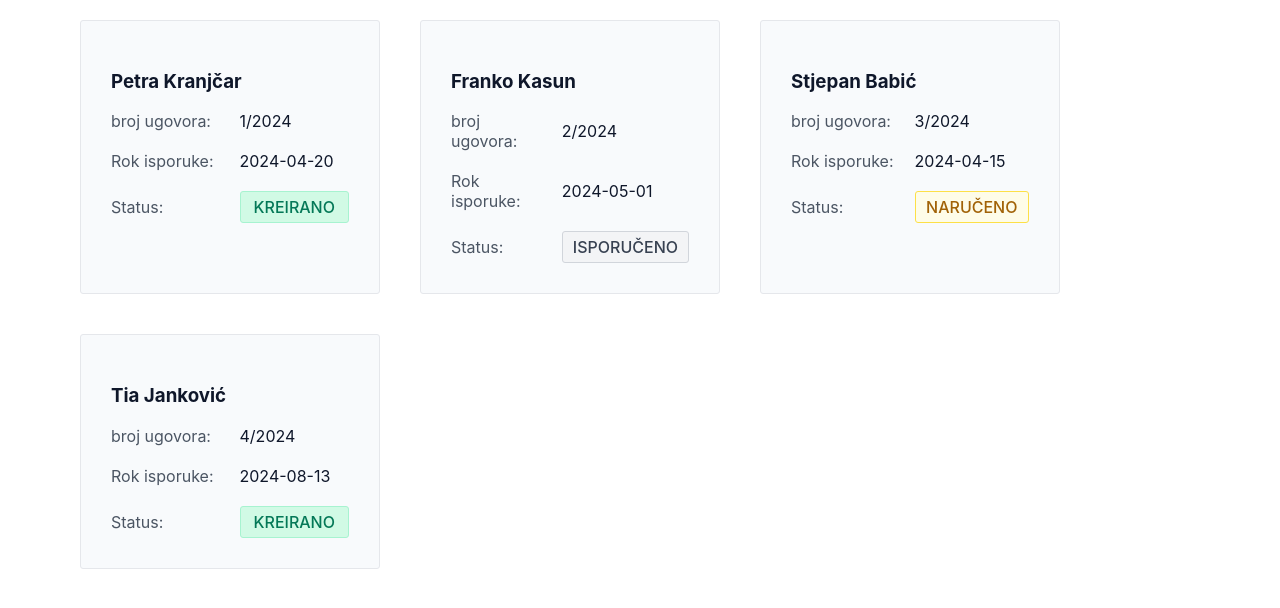
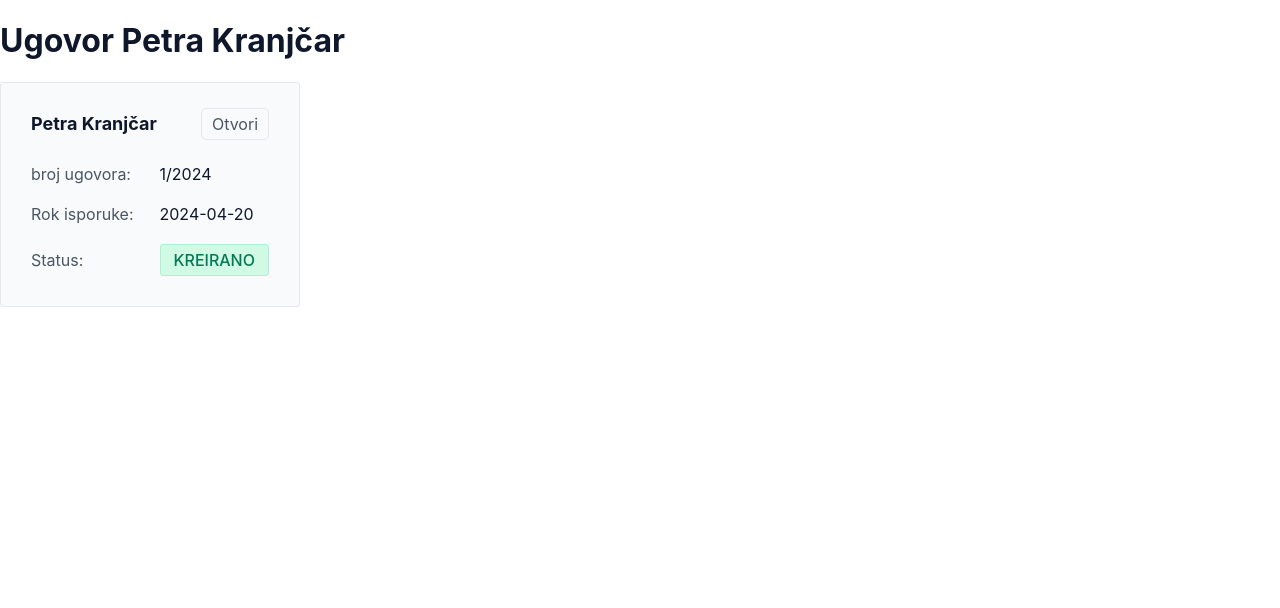
Before and after one commit to IBakija/contractapp, a React (Create React App) app: page /contract/1 in a window 1280 px wide. Shown: the top 608 px of the page. Built offline with nearby package versions, Linux system fonts and the light colour scheme.

Commit message:
feat(routing): added and configured react router

```diff
--- a/package.json
+++ b/package.json
@@ -13,6 +13,7 @@
 		"@types/react-dom": "^18.2.25",
 		"react": "^18.2.0",
 		"react-dom": "^18.2.0",
+		"react-router-dom": "^6.23.0",
 		"react-scripts": "5.0.1",
 		"sass": "^1.75.0",
 		"typescript": "^4.9.5",
--- a/src/App.tsx
+++ b/src/App.tsx
@@ -1,13 +1,16 @@
 import React from 'react';
 import './global-styles/App.scss';
-import Contract from './components/Contract/Contract';
 import ContractList from './components/ContractList/ContractList';
+import { Route, Routes } from 'react-router-dom';
+import HomePage from './pages/HomePage';
+import ContractPage from './pages/ContractPage';
 
 function App() {
     return (
-        <div className="App">
-            <ContractList />
-        </div>
+        <Routes>
+            <Route path="/" element={<HomePage />} />
+            <Route path="/contract/:id" element={<ContractPage />} />
+        </Routes>
     );
 }
 
--- a/src/components/Contract/Contract.module.scss
+++ b/src/components/Contract/Contract.module.scss
@@ -12,6 +12,38 @@
     @media (prefers-color-scheme: dark) {
         background-color: colors.$background-secondary-dark;
         border-color: colors.$border-dark;
+    }
+}
+
+.contractHolder {
+    font-size: large;
+    font-weight: bold;
+    margin-top: 0;
+    margin-bottom: 30px;
+}
+
+.contractLink {
+    position: absolute;
+    right: 30px;
+    top: 25px;
+    text-decoration: none;
+    transition: all 0.2s ease-in-out;
+    color: colors.$text-secondary-light;
+    border: 1px solid colors.$border-light;
+    padding: 5px 10px;
+    border-radius: 5px;
+
+    &:hover {
+        color: colors.$text-primary-light;
+        border-color: colors.$border-grey-light;
+    }
+
+    @media (prefers-color-scheme: dark) {
+        color: colors.$text-secondary-dark;
+
+        &:hover {
+            color: colors.$text-primary-dark;
+        }
     }
 }
 
--- a/src/components/Contract/Contract.tsx
+++ b/src/components/Contract/Contract.tsx
@@ -1,14 +1,6 @@
-import { Item } from '@ark-ui/react/accordion/accordion';
+import { contractData } from '../../constants/contractData';
+import { determineStatus } from '../../constants/determineStatus';
 import style from './Contract.module.scss';
-
-interface contractData {
-    id: number;
-    kupac: string;
-    broj_ugovora: string;
-    datum_akontacije: string;
-    rok_isporuke: string;
-    status: string;
-}
 
 interface Props {
     item: contractData;
@@ -18,22 +10,18 @@ const Contract: React.FC<Props> = (props) => {
     const { item } = props;
     let status = '';
 
-    switch (item.status.toLocaleLowerCase()) {
-        case 'kreirano':
-            status = 'created';
-            break;
-        case 'naručeno':
-            status = 'ordered';
-            break;
-        case 'isporučeno':
-            status = 'delivered';
-            break;
-        default:
-            status = 'created';
-    }
+    status = determineStatus(item.status);
 
     return (
-        <div className={style.contractCard}>
+        <div className={style.contractCard} key={item.id}>
+            <a
+                href={`/contract/${item.id}`}
+                aria-label={`Pregledaj ugovor ${item.kupac}`}
+                title={`Pregledaj ugovor ${item.kupac}`}
+                className={style.contractLink}
+            >
+                Otvori
+            </a>
             <h3 className={style.contractHolder}>{item.kupac}</h3>
             <div className={style.contractGrid}>
                 <p className={style.contractKey}>broj ugovora: </p>
--- /dev/null
+++ b/src/constants/contractData.tsx
@@ -0,0 +1,8 @@
+export interface contractData {
+    id: number;
+    kupac: string;
+    broj_ugovora: string;
+    datum_akontacije: string;
+    rok_isporuke: string;
+    status: string;
+}
--- /dev/null
+++ b/src/constants/determineStatus.tsx
@@ -0,0 +1,15 @@
+export function determineStatus(status: string) {
+    switch (status.toLocaleLowerCase()) {
+        case 'kreirano':
+            return 'created';
+            break;
+        case 'naručeno':
+            return 'ordered';
+            break;
+        case 'isporučeno':
+            return 'delivered';
+            break;
+        default:
+            return 'created';
+    }
+}
--- a/src/global-styles/_colors.scss
+++ b/src/global-styles/_colors.scss
@@ -18,14 +18,14 @@ $border-dark: #1f2937;
 
 // Contract Highlight Colors
 $text-green-light: #047857;
-$text-green-dark: #a7f3d0;
+$text-green-dark: #d1fae5;
 $background-green-light: #d1fae5;
 $background-green-dark: #064e3b;
 $border-green-light: #a7f3d0;
 $border-green-dark: #047857;
 
 $text-yellow-light: #a16207;
-$text-yellow-dark: #fef08a;
+$text-yellow-dark: #fef9c3;
 $background-yellow-light: #fefce8;
 $background-yellow-dark: #854d0e;
 $border-yellow-light: #fde047;
--- a/src/index.tsx
+++ b/src/index.tsx
@@ -3,13 +3,19 @@ import ReactDOM from 'react-dom/client';
 import './global-styles/index.scss';
 import App from './App';
 import reportWebVitals from './reportWebVitals';
+import { BrowserRouter } from 'react-router-dom';
+import HomePage from './pages/HomePage';
+import ContractPage from './pages/ContractPage';
 
 const root = ReactDOM.createRoot(
     document.getElementById('root') as HTMLElement
 );
+
 root.render(
     <React.StrictMode>
-        <App />
+        <BrowserRouter>
+            <App />
+        </BrowserRouter>
     </React.StrictMode>
 );
 
--- /dev/null
+++ b/src/pages/ContractPage.tsx
@@ -0,0 +1,19 @@
+import React from 'react';
+import { useParams } from 'react-router-dom';
+import Contract from '../components/Contract/Contract';
+import { contracts } from '../constants/contracts';
+import { contractData } from '../constants/contractData';
+
+const ContractPage: React.FC = () => {
+    const { id } = useParams();
+    const specificProduct = contracts.find((el) => String(el.id) === id);
+
+    return (
+        <>
+            <h1>Ugovor {specificProduct?.kupac}</h1>
+            <Contract item={specificProduct as contractData} />
+        </>
+    );
+};
+
+export default ContractPage;
--- /dev/null
+++ b/src/pages/HomePage.tsx
@@ -0,0 +1,12 @@
+import ContractList from '../components/ContractList/ContractList';
+
+const HomePage: React.FC = () => {
+    return (
+        <>
+            <h1>Kupoprodajni ugovori</h1>
+            <ContractList />;
+        </>
+    );
+};
+
+export default HomePage;
```
Also changed, not shown: 1 other file (tests, documents, lock files or other folders).
